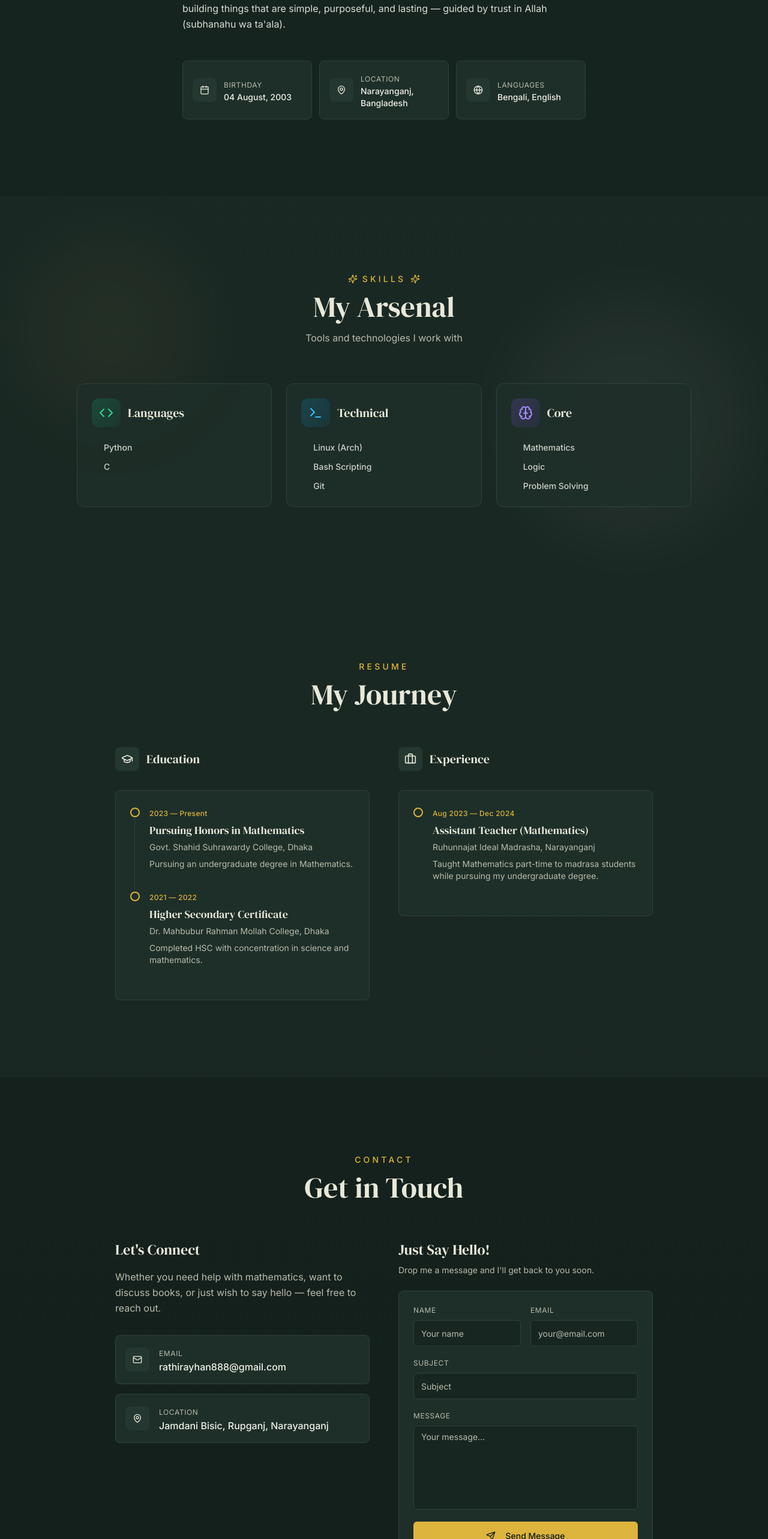
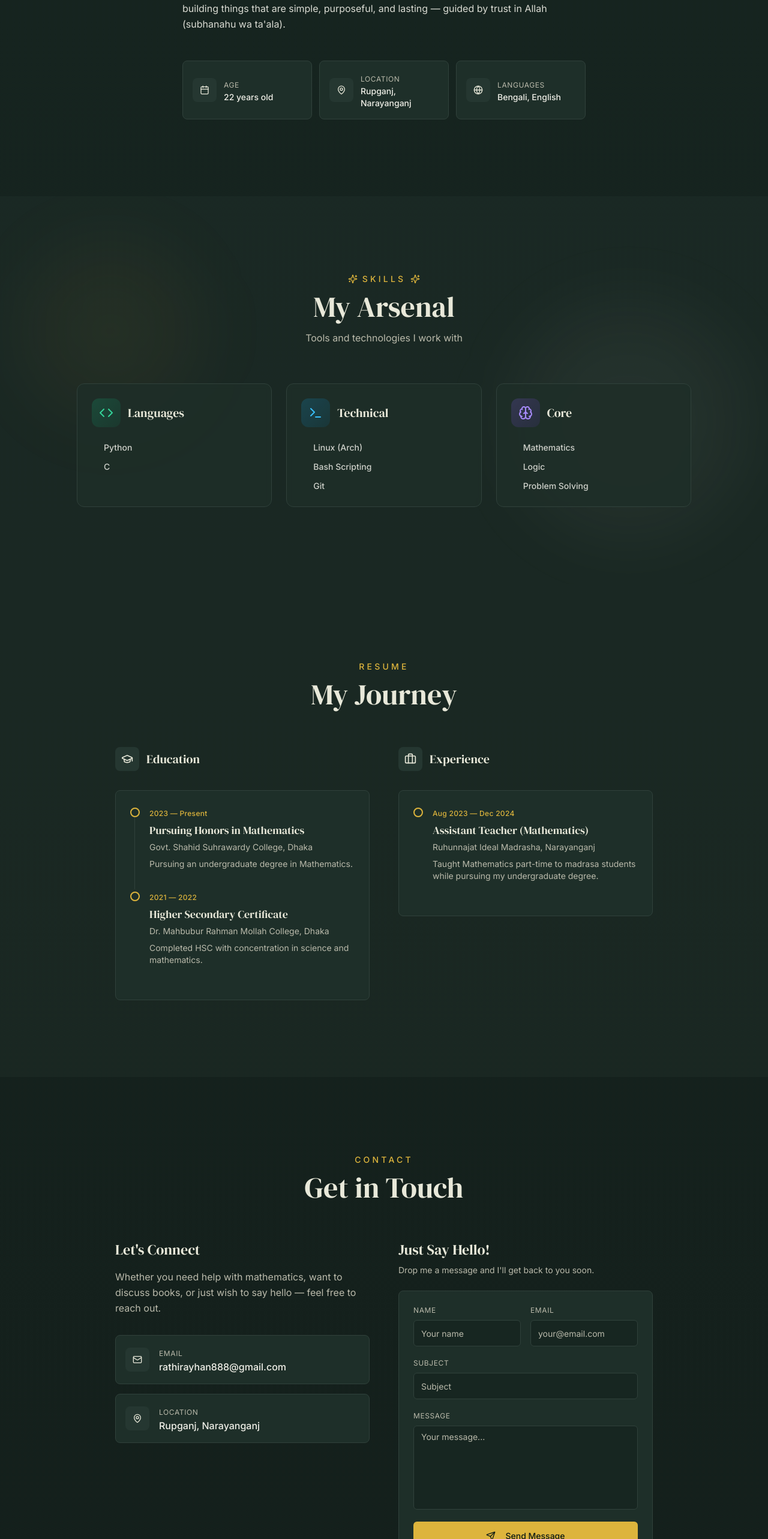
Before and after one commit to shahdab212/my-portfolio-website, a React (Vite) app: page / in a window 1280 px wide. Shown: the part 1321-3886 px from the top of the page at 60% size. Built offline with nearby package versions, Linux system fonts and the light colour scheme; no server answers; the HTML template or start-up script is replaced by a standard one.

Commit message:
Update: age display, location fix, remove Data Analyst from title

```diff
--- a/index.html
+++ b/index.html
@@ -4,12 +4,12 @@
     <meta charset="UTF-8" />
     <link rel="icon" type="image/png" href="/favicon.png" />
     <meta name="viewport" content="width=device-width, initial-scale=1.0" />
-    <title>Rathi Rayhan | Data Analyst & Mathematics Student</title>
-    <meta name="description" content="Portfolio of Rathi Rayhan - Mathematics Student, Aspiring Data Analyst, and Linux Enthusiast" />
+    <title>Rathi Rayhan | Mathematics Student & Python Tinkerer</title>
+    <meta name="description" content="Portfolio of Rathi Rayhan - Mathematics Student, Linux Enthusiast, and Python Tinkerer" />
     <meta name="author" content="Rathi Rayhan" />
 
-    <meta property="og:title" content="Rathi Rayhan | Data Analyst & Mathematics Student" />
-    <meta property="og:description" content="Portfolio of Rathi Rayhan - Mathematics Student, Aspiring Data Analyst, and Linux Enthusiast" />
+    <meta property="og:title" content="Rathi Rayhan | Mathematics Student & Python Tinkerer" />
+    <meta property="og:description" content="Portfolio of Rathi Rayhan - Mathematics Student, Linux Enthusiast, and Python Tinkerer" />
     <meta property="og:type" content="website" />
     <meta property="og:image" content="/profile.png" />
 
--- a/src/components/AboutSection.tsx
+++ b/src/components/AboutSection.tsx
@@ -1,9 +1,18 @@
 import { Calendar, MapPin, Globe } from "lucide-react";
 import { useScrollAnimation } from "@/hooks/useScrollAnimation";
 
+const getAge = () => {
+  const birth = new Date(2003, 7, 4); // August 4, 2003
+  const today = new Date();
+  let age = today.getFullYear() - birth.getFullYear();
+  const m = today.getMonth() - birth.getMonth();
+  if (m < 0 || (m === 0 && today.getDate() < birth.getDate())) age--;
+  return `${age} years old`;
+};
+
 const personalInfo = [
-  { icon: Calendar, label: "Birthday", value: "04 August, 2003" },
-  { icon: MapPin, label: "Location", value: "Narayanganj, Bangladesh" },
+  { icon: Calendar, label: "Age", value: getAge() },
+  { icon: MapPin, label: "Location", value: "Rupganj, Narayanganj" },
   { icon: Globe, label: "Languages", value: "Bengali, English" },
 ];
 
--- a/src/components/ContactSection.tsx
+++ b/src/components/ContactSection.tsx
@@ -19,7 +19,7 @@ const contactInfo = [
   {
     icon: MapPin,
     label: "Location",
-    value: "Jamdani Bisic, Rupganj, Narayanganj",
+    value: "Rupganj, Narayanganj",
     href: null,
   },
 ];
```
Also changed, not shown: public/profile-miscropped.png (added), public/profile.png.
